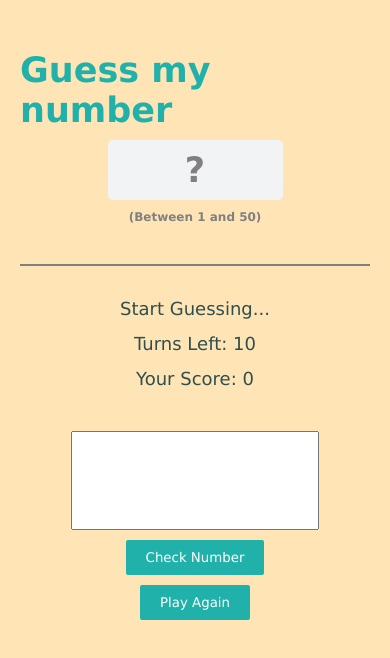
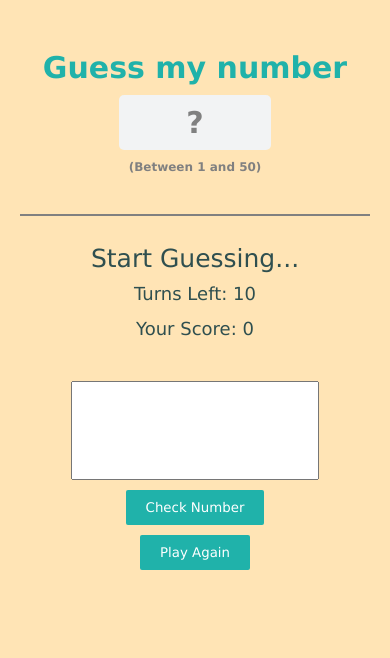
Before and after one commit to itskrns/Learning-Web-Dev, a plain HTML site: page GuessTheNumber.html in a window 390 px wide. Drawn offline with Linux system fonts and the light colour scheme.

Commit message:
Update GuessTheNumber.html

```diff
--- a/GuessTheNumber.html
+++ b/GuessTheNumber.html
@@ -95,6 +95,10 @@
             font-size: 18px;
         }
 
+        .score-box .message {
+            font-size: 25px;
+        }
+
         .success {
             background: palegreen;
         }
@@ -109,7 +113,7 @@
 
         @media screen and (max-width:950px) {
             h1 {
-                font-size: 35px;
+                font-size: 30px;
             }
 
             main {
```
